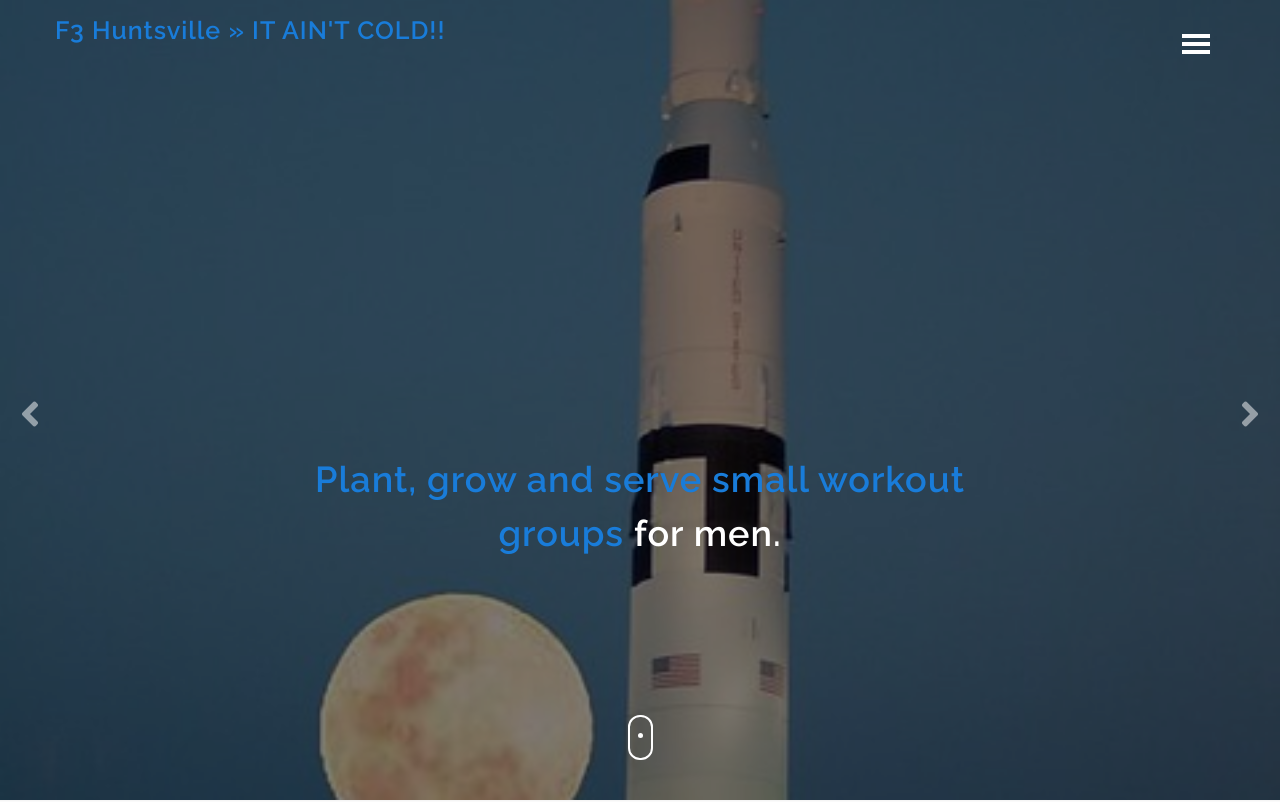
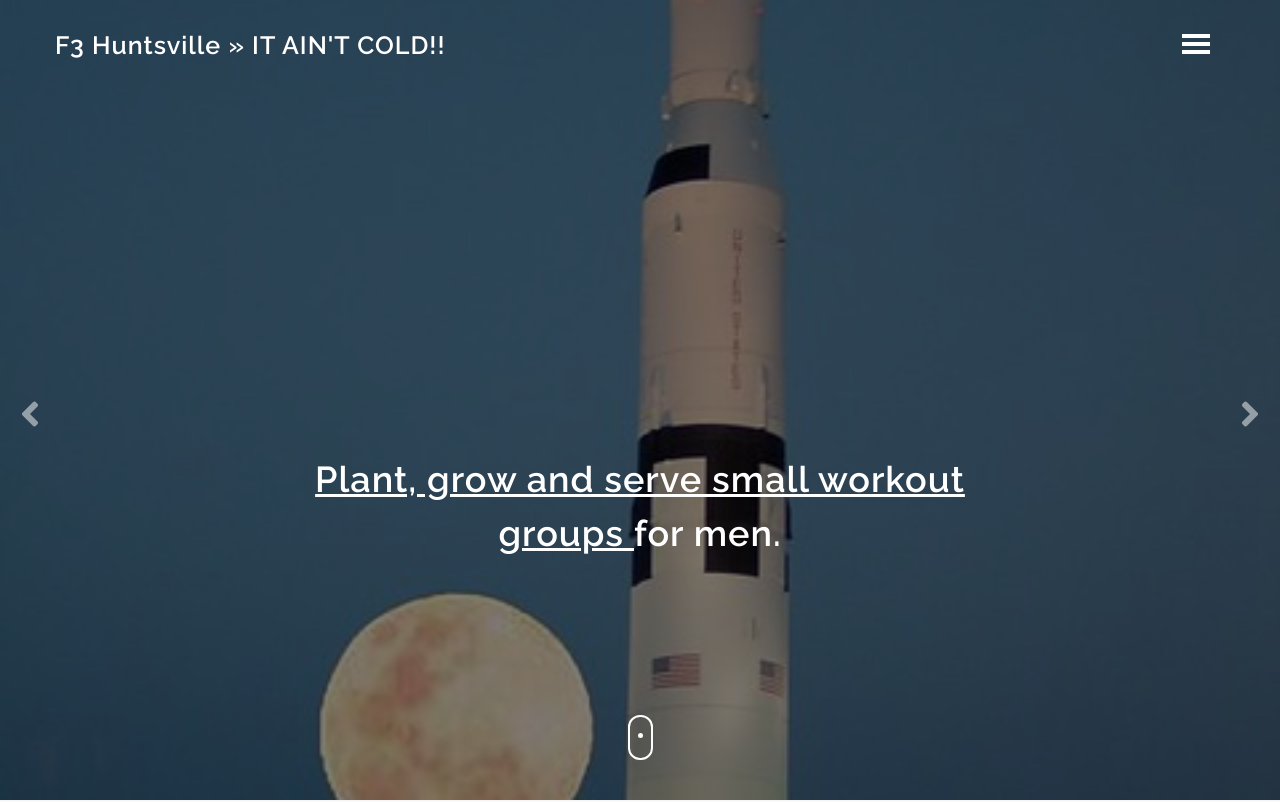
Before and after one commit to f3huntsville/f3huntsville.github.io, a plain HTML site: page index.html in a window 1280 px wide. Shown: the top 802 px of the page. Drawn offline with nearby package versions, Linux system fonts and the light colour scheme; some packages are replaced by stand-ins of ours; a script that the page names is missing.

Commit message:
Update to pics, update to colors
- WW, Shank, Guy pics updates
- Changed banner text to white for legibility

```diff
--- a/assets/css/f3.css
+++ b/assets/css/f3.css
@@ -137,7 +137,8 @@ a:focus {
 
 .highlight{
     font-weight: 700;
-    color: rgba(254,82,76, 1); /* Primary color, can be changed via colors.css */
+    color: #FFF !important;
+	text-decoration: underline;
 }
 
 .list-ord{
--- a/index.html
+++ b/index.html
@@ -55,8 +55,8 @@
                     <div class="navbar-header pull-left">
                         <a class="navbar-brand page-scroll" href="#page-top">
                             <!-- replace with your brand logo/text -->
-                            <span class="brand-logo align-middle" >
-								<span id="navbar-text" class="align-middle">F3 Huntsville &raquo; IT AIN'T COLD!!</span>
+                            <span class="brand-logo align-middle" style="margin-top:15px;">
+								<span id="navbar-text" class="align-middle white ">F3 Huntsville &raquo; IT AIN'T COLD!!</span>
 							</span>
                         </a>
                     </div>
@@ -335,7 +335,7 @@
                                 <div class="col-md-4">
                                     <div class="team-member wow fadeIn" data-wow-offset="10">
                                         <figure>
-                                            <img src="assets/images/Fore.png" alt="" class="img-responsive him-image">
+                                            <img src="assets/images/Shank.png" alt="" class="img-responsive him-image">
                                             <figcaption>
                                                 <p>Fore</p>
                                             </figcaption>
@@ -526,7 +526,7 @@
                     <div class="container">
                         <div class="row">
                             <div class="col-md-12 text-center">
-                                &copy; 2021. F3 Nation. All rights reserved.
+                                &copy; 2022. F3 Nation. All rights reserved.
                             </div><!-- /.col-md-12 -->
 
                         </div><!-- /.row -->
```
Also changed, not shown: assets/images/Guy.png, assets/images/Shank.png, assets/images/WaterWings.png, assets/images/shank-athens.jpg (added).
